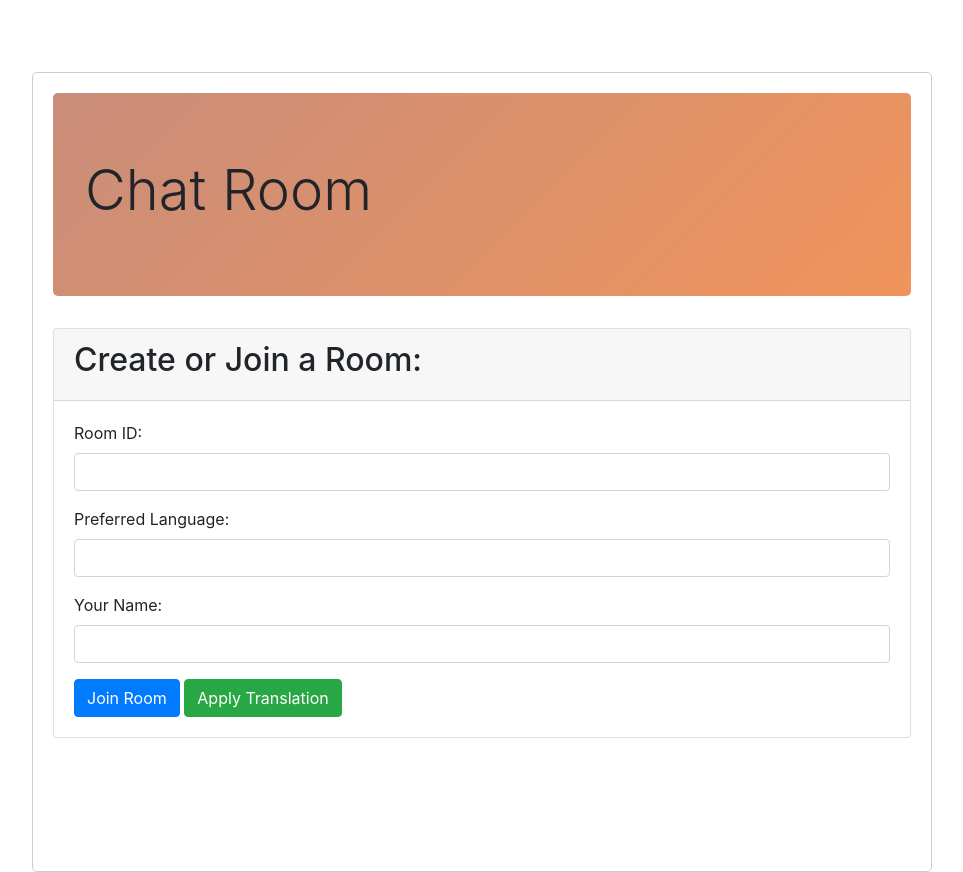
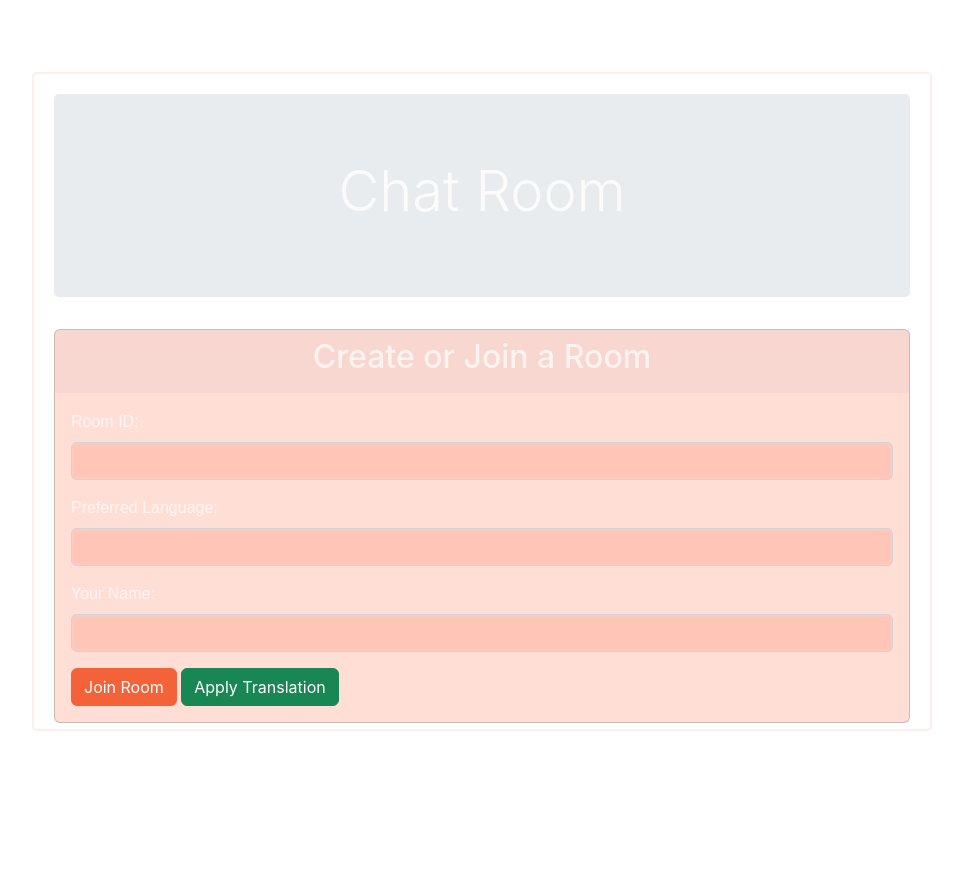
Before and after one commit to prithiknataraj/CEG--Hackathon, a Flask app: template templates/chatr.html in a window 1280 px wide. Shown: the whole page, without its empty margins (158-1121 px from the left). After the commit the page ends 731 px from the top, so only its background shows below. Run offline with Flask 3, Linux system fonts and the light colour scheme; the template is opened without the code that fills it, so the values that code supplies are empty; some libraries are stand-ins or nearby versions.

Commit message:
Update chatr.html

```diff
--- a/templates/chatr.html
+++ b/templates/chatr.html
@@ -2,7 +2,11 @@
 <html>
   <head>
     <title>Multi-User Chat</title>
-    <link rel="stylesheet" href="https://maxcdn.bootstrapcdn.com/bootstrap/4.5.2/css/bootstrap.min.css">
+    <link
+      rel="stylesheet"
+      href="https://maxcdn.bootstrapcdn.com/bootstrap/4.5.2/css/bootstrap.min.css"
+    />
+    <link rel="stylesheet" href="/static/css/styles.css" />
     <style>
       .chat-container {
         height: 100vh;
@@ -25,11 +29,11 @@
         background-color: #fff;
       }
       .user-message {
-            background-color: #FFEFD5;
+        background-color: #ffefd5;
         border-color: #dc9663;
       }
       .other-message {
-            background-color: #F5F5DC;
+        background-color: #f5f5dc;
         border-color: #a76666;
       }
       .message-content {
@@ -39,58 +43,134 @@
     <script src="https://code.jquery.com/jquery-3.6.0.min.js"></script>
     <script src="https://cdnjs.cloudflare.com/ajax/libs/socket.io/4.1.2/socket.io.js"></script>
   </head>
-<body>
-    <br>
-    <br>
-    <br>
+  <body class="chatroom">
+    <br />
+    <br />
+    <br />
 
-    <div class="chat-container">
-        <div class="jumbotron" style="background: linear-gradient(-45deg, #f0945b, #c98d7a);">
-            <h1 class="display-4">Chat Room</h1>
+    <div
+      class="chat-container"
+      style="
+        background-color: transparent;
+        border: rgba(255, 225, 225, 0.6) solid 2px;
+        height: 41.2rem;
+      "
+    >
+      <div class="jumbotron">
+        <h1
+          class="display-4"
+          style="color: rgba(255, 255, 255, 0.8); text-align: center"
+        >
+          Chat Room
+        </h1>
       </div>
       <div id="room-selection">
-            <div class="card">
-                <div class="card-header">
-                    <h2>Create or Join a Room:</h2>
+        <div
+          class="card"
+          style="
+            background-color: rgba(255, 125, 92, 0.25);
+            backdrop-filter: blur(10px);
+          "
+        >
+          <div
+            class="card-header"
+            style="border-bottom: rgba(255, 225, 225, 0.6) solid 1px"
+          >
+            <h2 style="color: rgba(255, 255, 255, 0.7); text-align: center">
+              Create or Join a Room
+            </h2>
           </div>
           <div class="card-body">
             <div class="form-group">
-                        <label for="room-id">Room ID:</label>
-                        <input type="text" id="room-id" class="form-control">
+              <label for="room-id" style="color: rgba(255, 255, 255, 0.7)"
+                >Room ID:</label
+              >
+              <input
+                type="text"
+                id="room-id"
+                class="form-control"
+                style="
+                  background-color: transparent;
+                  backdrop-filter: blur(2px);
+                  color: white;
+                "
+              />
             </div>
             <div class="form-group">
-                        <label for="language">Preferred Language:</label>
-                        <input type="text" id="language" class="form-control">
+              <label for="language" style="color: rgba(255, 255, 255, 0.7)"
+                >Preferred Language:</label
+              >
+              <input
+                type="text"
+                id="language"
+                class="form-control"
+                style="
+                  background-color: transparent;
+                  backdrop-filter: blur(2px);
+                  color: white;
+                "
+              />
             </div>
             <div class="form-group">
-                        <label for="user-name">Your Name:</label>
-                        <input type="text" id="user-name" class="form-control">
+              <label for="user-name" style="color: rgba(255, 255, 255, 0.7)"
+                >Your Name:</label
+              >
+              <input
+                type="text"
+                id="user-name"
+                class="form-control"
+                style="
+                  background-color: transparent;
+                  backdrop-filter: blur(2px);
+                  color: white;
+                "
+              />
             </div>
-                    <button onclick="joinRoom()" class="btn btn-primary">Join Room</button>
-                    <button onclick="createRoom()" class="btn btn-success">Apply Translation</button>
+            <button onclick="joinRoom()" class="btn btn-primary">
+              Join Room
+            </button>
+            <button onclick="createRoom()" class="btn btn-success">
+              Apply Translation
+            </button>
           </div>
         </div>
       </div>
-<div id="thanks-message" style="display: none;">
+      <div id="thanks-message" style="display: none">
         <div class="jumbotron">
           <h1 class="display-4">Thanks for the time!</h1>
-        <p class="lead">You have left the room. Feel free to join or create another room.</p>
-        <button onclick="backToRoomSelection()" class="btn btn-primary">Back to Room Selection</button>
+          <p class="lead">
+            You have left the room. Feel free to join or create another room.
+          </p>
+          <button onclick="backToRoomSelection()" class="btn btn-primary">
+            Back to Room Selection
+          </button>
         </div>
       </div>
 
-    <div id="chat-room" style="display: none;">
+      <div id="chat-room" style="display: none">
         <div class="card mt-4">
           <div class="card-header">
-                <h2>Room: <span id="current-room"></span> - <span id="user-name-display"></span></h2>
+            <h2>
+              Room: <span id="current-room"></span> -
+              <span id="user-name-display"></span>
+            </h2>
           </div>
           <div class="card-body">
             <div class="message-container" id="messages"></div>
             <div class="input-group mt-3">
-                    <input type="text" id="message" class="form-control" placeholder="Type your message...">
+              <input
+                type="text"
+                id="message"
+                class="form-control"
+                placeholder="Type your message..."
+              />
               <div class="input-group-append">
-                        <button onclick="sendMessage()" class="btn btn-primary">Send</button>
-                        <button onclick="leaveRoom()" class="btn btn-danger ml-2">Leave Room</button>
+                <button onclick="sendMessage()" class="btn btn-primary">
+                  Send
+                </button>
+                <button onclick="leaveRoom()" class="btn btn-danger ml-2">
+                  Leave Room
+                </button>
               </div>
             </div>
           </div>
@@ -107,21 +187,28 @@
         var language = $("#language").val();
         var userName = $("#user-name").val(); // Get user's name
         if (roomId && userName) {
-            socket.emit('join', { room: roomId, language: language, user: userName }); // Send user's name
+          socket.emit("join", {
+            room: roomId,
+            language: language,
+            user: userName,
+          }); // Send user's name
           currentRoom = roomId;
           $("#current-room").text(roomId);
           $("#user-name-display").text(userName); // Display user's name
           $("#room-selection").hide();
           $("#chat-room").show();
           function joinRoom() {
-            socket.emit('join', { room: roomId, language: language, user: userName });
+            socket.emit("join", {
+              room: roomId,
+              language: language,
+              user: userName,
+            });
           }
-
         }
       }
       function leaveRoom() {
         if (currentRoom) {
-        socket.emit('leave', { room: currentRoom });
+          socket.emit("leave", { room: currentRoom });
           currentRoom = null;
           $("#chat-room").hide();
           $("#thanks-message").show();
@@ -131,63 +218,81 @@
 
       function backToRoomSelection() {
         $("#thanks-message").hide();
-    $("#room-selection").show(); }
+        $("#room-selection").show();
+      }
 
       function createRoom() {
         var userName = $("#user-name").val(); // Get user's name
         if (userName) {
-            socket.emit('create', { room: socket.id, language: $("#language").val(), user: userName }); // Send user's name
+          socket.emit("create", {
+            room: socket.id,
+            language: $("#language").val(),
+            user: userName,
+          }); // Send user's name
         }
       }
 
       function sendMessage() {
         var message = $("#message").val();
         if (message) {
-        socket.emit('message', { room: currentRoom, message: message, targetLanguage: $("#language").val() });
-        $("#message").val('');
+          socket.emit("message", {
+            room: currentRoom,
+            message: message,
+            targetLanguage: $("#language").val(),
+          });
+          $("#message").val("");
         }
       }
 
+      $(document).ready(function () {
+        socket = io.connect("http://" + document.domain + ":" + location.port);
 
-    $(document).ready(function () {
-    socket = io.connect('http://' + document.domain + ':' + location.port);
-
-    socket.on('connect', function () {
-        console.log('Connected to server');
+        socket.on("connect", function () {
+          console.log("Connected to server");
         });
 
-    socket.on('system_message', function (data) {
+        socket.on("system_message", function (data) {
           var message = data.message;
           if (!messageAlreadyExists(message)) {
-            $("#messages").append('<div class="message-container"><em>' + message + '</em></div>');
+            $("#messages").append(
+              '<div class="message-container"><em>' + message + "</em></div>"
+            );
           }
         });
 
-    socket.on('user_message', function (data) {
+        socket.on("user_message", function (data) {
           var userName = data.user;
           var translatedMessage = data.message;
-    var isUserMessage = (userName === $("#user-name").val());
+          var isUserMessage = userName === $("#user-name").val();
 
-    var messageClass = isUserMessage ? 'user-message' : 'other-message';
-    var messageContent = '<div class="message-content">' + translatedMessage + '</div>';
-    var messageSender = isUserMessage ? 'You' : userName;
+          var messageClass = isUserMessage ? "user-message" : "other-message";
+          var messageContent =
+            '<div class="message-content">' + translatedMessage + "</div>";
+          var messageSender = isUserMessage ? "You" : userName;
 
-    var messageHTML = '<div class="message-container ' + messageClass + '"><strong>' + messageSender + ':</strong>' + messageContent + '</div>';
+          var messageHTML =
+            '<div class="message-container ' +
+            messageClass +
+            '"><strong>' +
+            messageSender +
+            ":</strong>" +
+            messageContent +
+            "</div>";
 
           $("#messages").append(messageHTML);
 
           // Scroll to the bottom of the message container
-    var messagesContainer = document.getElementById('messages');
+          var messagesContainer = document.getElementById("messages");
           messagesContainer.scrollTop = messagesContainer.scrollHeight;
         });
 
-
         function messageAlreadyExists(message) {
-        return $("#messages").find('.message-content:contains("' + message + '")').length > 0;
+          return (
+            $("#messages").find('.message-content:contains("' + message + '")')
+              .length > 0
+          );
         }
       });
-
     </script>
-
   </body>
 </html>
```
Lines whose indentation alone changed are shown as unchanged.
